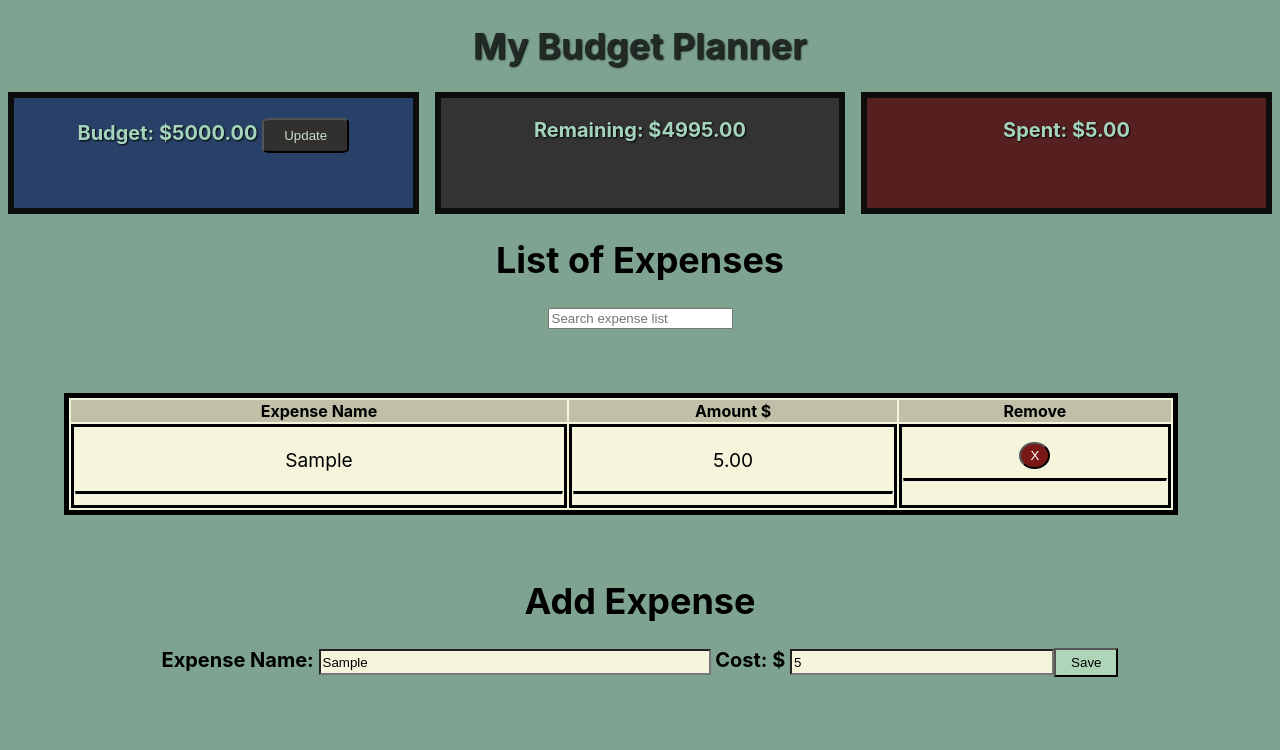
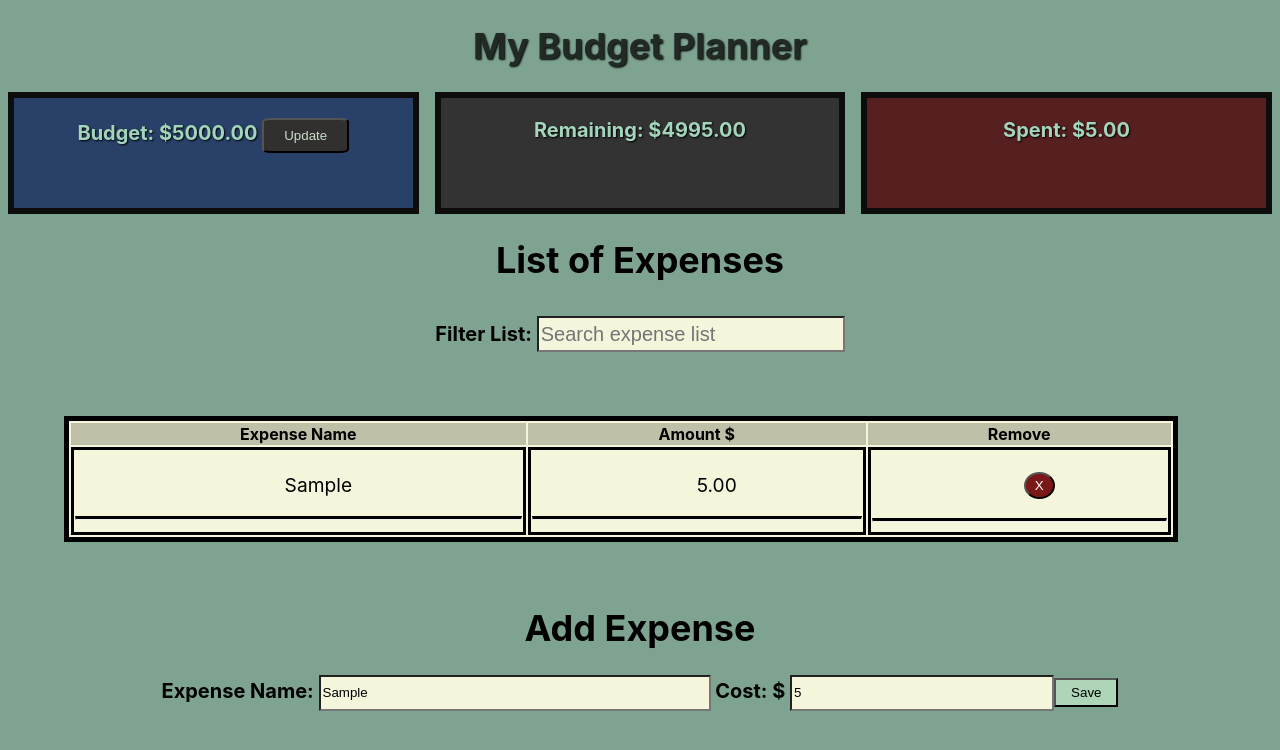
Before and after one commit to lynnameenrollins/budget_with_React, a React (Create React App) app: page / in a window 1280 px wide. Both pictures are taken after typing "Sample", "5" into the empty fields and a click on the button "Save". Shown: the top 750 px of the page. Built offline with nearby package versions, Linux system fonts and the light colour scheme.

Commit message:
update to filter formatting

```diff
--- a/src/Expenses.js
+++ b/src/Expenses.js
@@ -46,7 +46,7 @@ function Expenses(props) {
 
         <div className ="ExpenseList">
             <h1>List of Expenses</h1>
-
+            <label id="search_label">Filter List: </label>
             <input type="text" id="Search" placeholder='Search expense list' onChange={(event) => setSearchTerm(event.target.value)} ></input>
 
 
@@ -74,16 +74,9 @@ function Expenses(props) {
 
                   }).map((val,key) =>{
                     return(
-                      <div className='span_exp' key = {key}><p> {val.name}</p><hr id="line"></hr></div>
+                      <div className='span_exp' key = {key}><ol> {val.name}</ol><hr id="line"></hr></div>
                   );})}
-                  {/* {expense.map(item => {
-                    return (
-                      <>
-                        <ol className="span_exp" key = {item.name} id={item.name}>
-                        {item.name} </ol><hr id="line"></hr>
-                      </>
-                     );
-                     })} */}
+
                   </td>
                   <td className = 'td'>
                     {expense.filter((val)=>{
@@ -97,17 +90,9 @@ function Expenses(props) {
 
                       }).map((val,key) =>{
                         return(
-                          <div className='span_exp' key = {key}><p> {val.amt}</p><hr id="line"></hr></div>
+                          <div className='span_exp' key = {key}><ol> {val.amt}</ol><hr id="line"></hr></div>
                       );})}
-                  {/* {expense.map(item => {
-                    return (
-                      <>
-                        <ol className="span_exp" key = {item.name} id={item.name}>
-                         {item.amt}
-                        </ol><hr id="line"></hr>
-                      </>
-                     );
-                     })} */}
+
                   </td>
                   <td className = 'td'>
                                 {expense.filter((val)=>{
@@ -121,18 +106,10 @@ function Expenses(props) {
 
                           }).map((val,key) =>{
                             return(
-                              <div className='span_exp' key = {key}><button id="rm_exp" className="rm_exp" onClick={()=>RemoveExpense(val.id, val.name, val.amt)}>X</button>
+                              <div className='span_exp' key = {key}><ol><button id="rm_exp" className="rm_exp" onClick={()=>RemoveExpense(val.id, val.name, val.amt)}>X</button></ol>
                               <hr id="line"></hr></div>
                           );})}
-                  {/* {expense.map(item => {
-                    return (
-                      <>
-                        <ol className="span_exp" key = {item.name} id={item.name}>
-                         <button id="rm_exp" className="rm_exp" onClick={()=>RemoveExpense(item.id, item.name, item.amt)}>X</button>
-                        </ol><hr id="line"></hr>
-                      </>
-                     );
-                     })} */}
+
                   </td>
 
                 </tbody>
--- a/src/index.css
+++ b/src/index.css
@@ -132,13 +132,13 @@ div h3 {
 }
 #ExpName{
   width:30%;
-  height: 20px;
+  height: 30px;
   background-color: beige;
 
 }
 #ExpCost{
   width:20%;
-  height: 20px;
+  height: 30px;
   background-color: beige;
 }
 .saveExpense{
@@ -149,3 +149,16 @@ div h3 {
   font-size: larger;
 
 }
+#Search{
+  margin-top: 10px;
+  width: 300px;
+  height: 30px;
+  font-size: 20px;
+  background-color: beige;
+
+}
+
+#search_label{
+  font-size: 20px;
+  font-weight: bold;
+}
```
